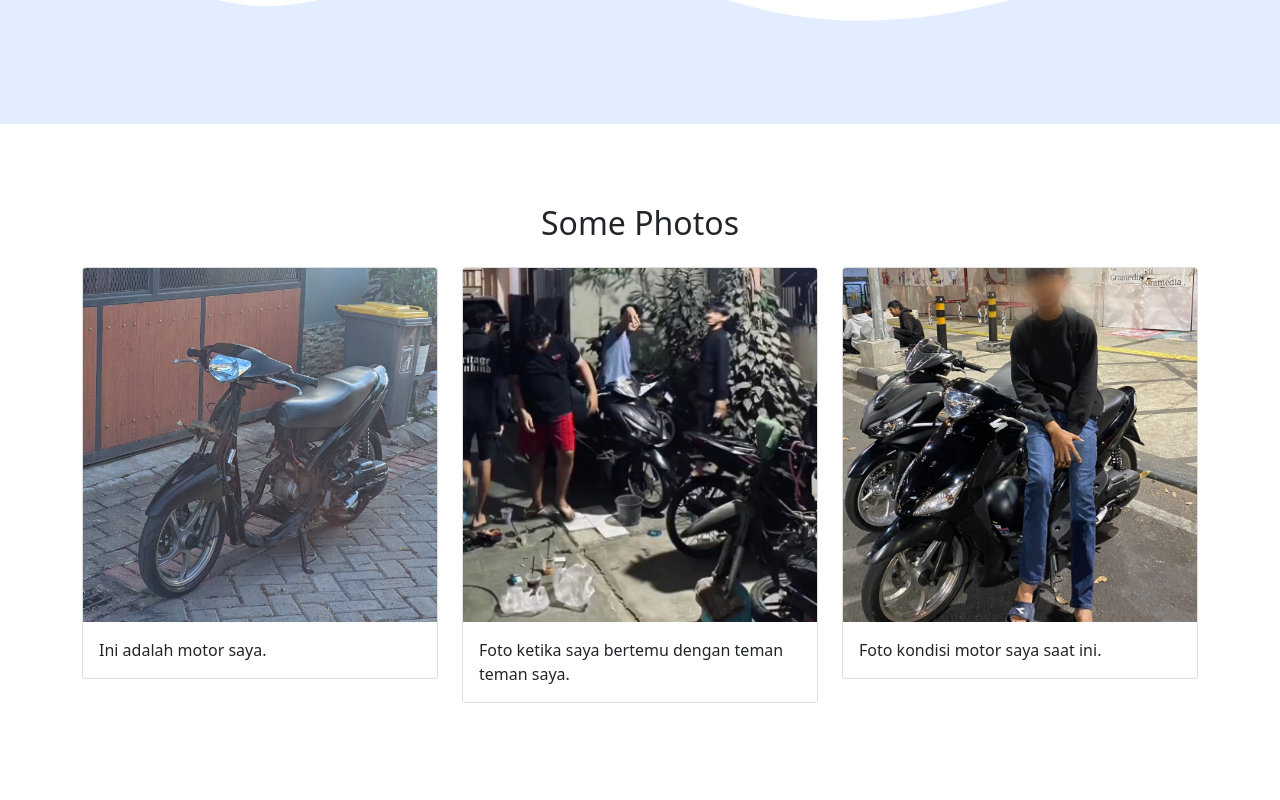
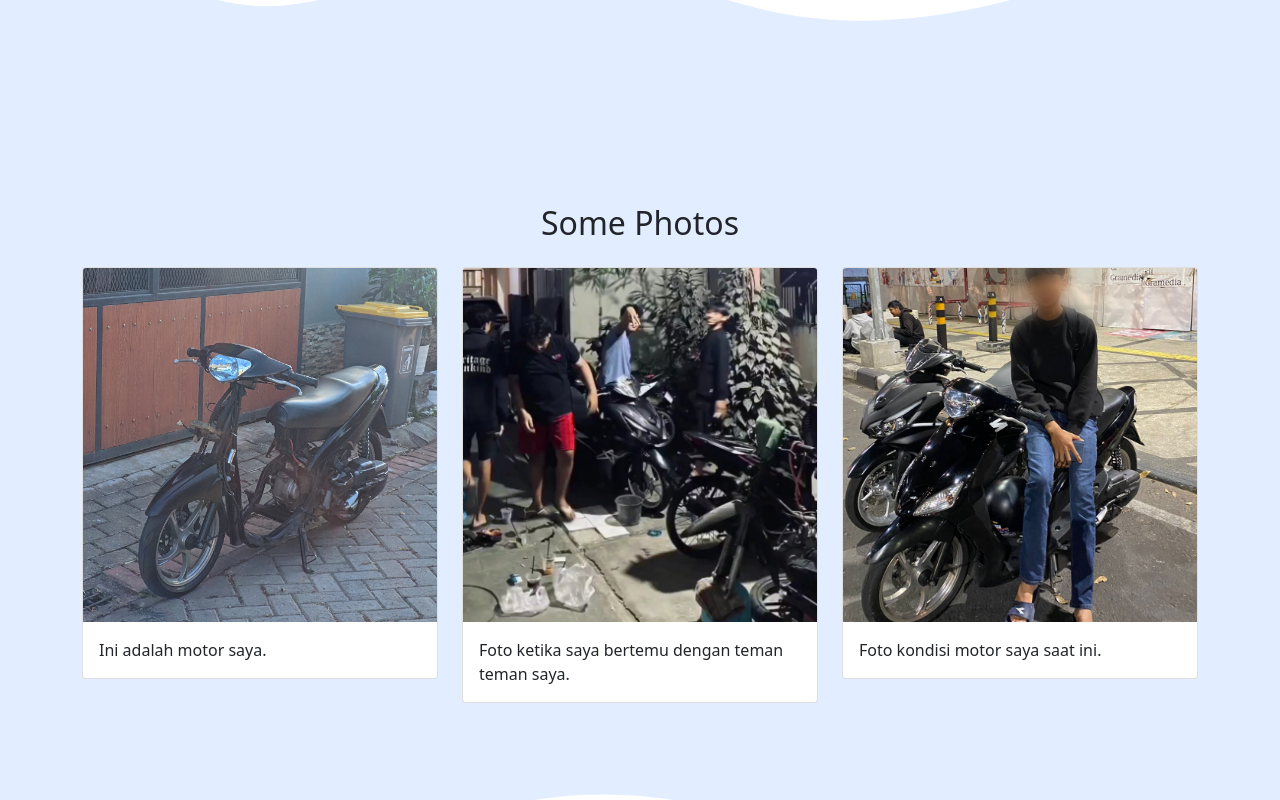
Before and after one commit to farrelwibuu/farrelwibuu.github.io, a plain HTML site: page index.html in a window 1280 px wide. Shown: the part 1200-2000 px from the top of the page. Drawn offline with nearby package versions, Linux system fonts and the light colour scheme.

Commit message:
update cv

```diff
--- a/style.css
+++ b/style.css
@@ -3,7 +3,7 @@
   background-color: #e2edff;
 }
 
-#projects {
+#photos {
   background-color: #e2edff;
 }
 
```
